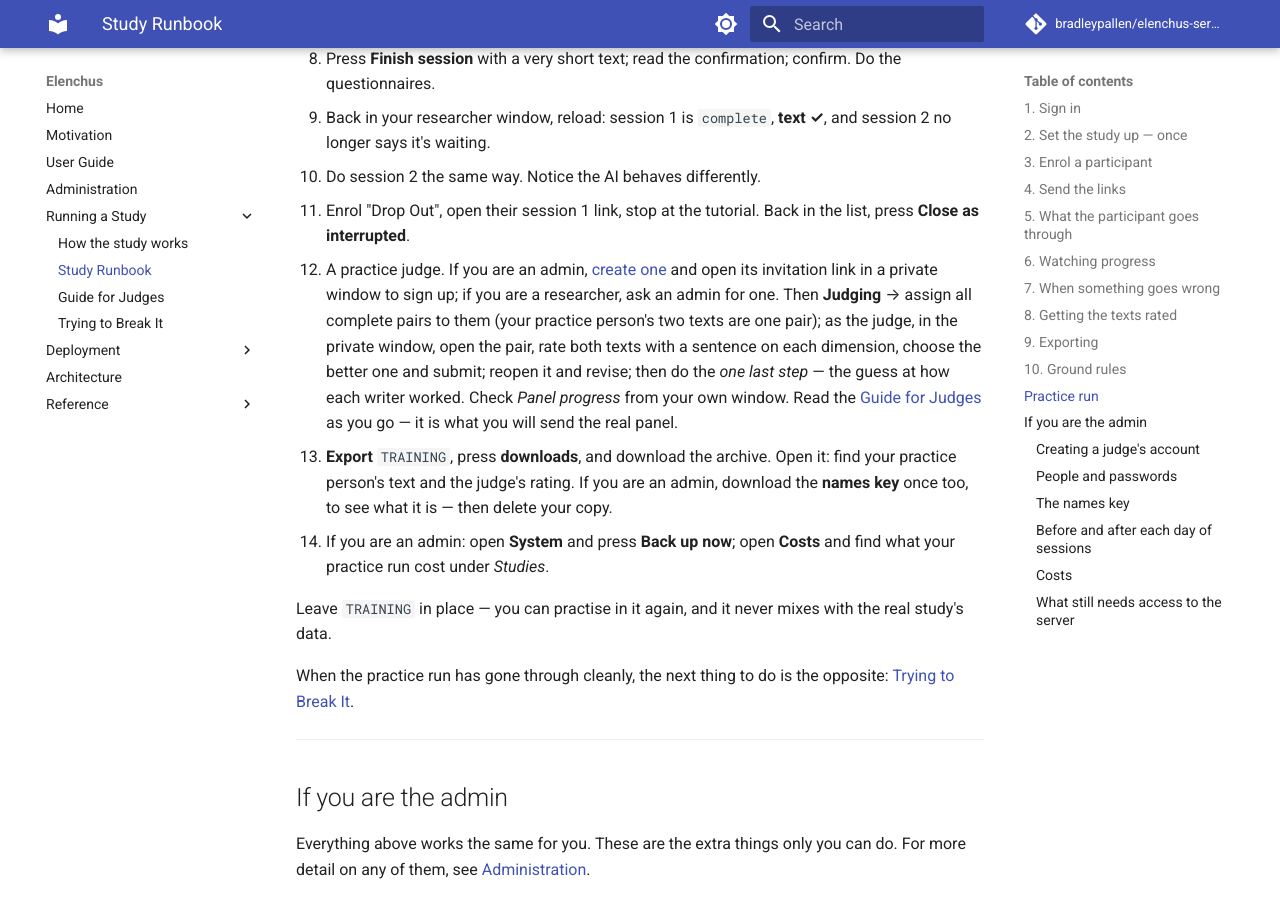
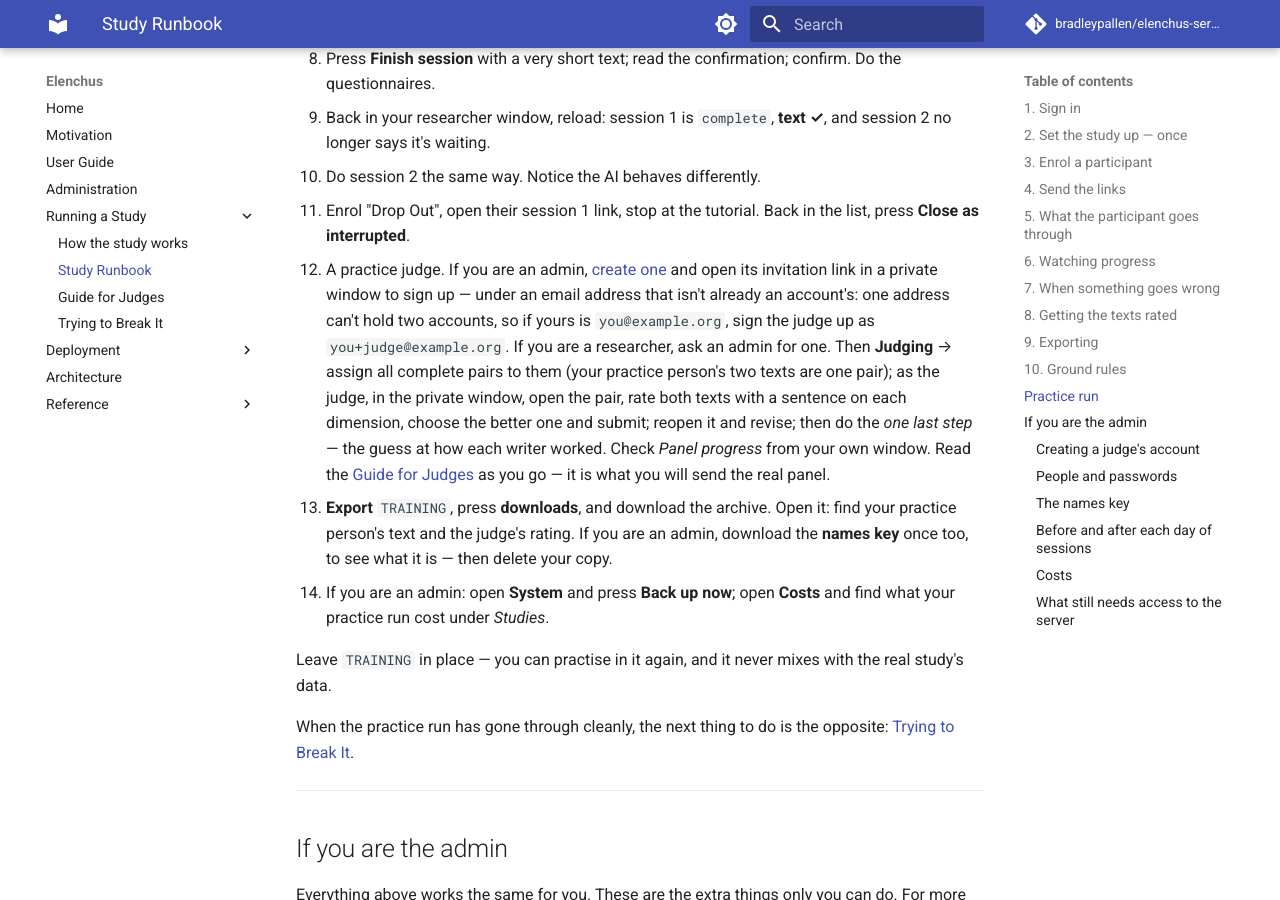
Before and after one commit to bradleypallen/elenchus-server, an MkDocs documentation site: the page built from docs/study-runbook.md, in a window 1280 px wide and 900 px high, scrolled down 7963 px. Built offline with MkDocs 1.6.1 and Material for MkDocs 9.7.7, drawn with Linux system fonts in a browser that asks for light colours; comment, search, counter and statistics services are not loaded.

Commit message:
docs(runbook): sign the practice judge up under a second email address
One email address can't hold two accounts, so an admin who signs the
practice judge up with their own address gets "An account already
exists" at step 12 of the practice run. The runbook now says so and
gives a plus-address as the example; the practice-run test checks that
the admin's own address is refused in plain words and that the invite
is still usable afterwards.

Co-Authored-By: Claude Fable 5.1 <noreply@anthropic.com>

```diff
--- a/docs/study-runbook.md
+++ b/docs/study-runbook.md
@@ -289,8 +289,11 @@ takes about half an hour, and nothing in it needs anyone else's help.
 11. Enrol "Drop Out", open their session 1 link, stop at the tutorial.
     Back in the list, press **Close as interrupted**.
 12. A practice judge. If you are an admin, [create one](#creating-a-judges-account)
-    and open its invitation link in a private window to sign up; if you
-    are a researcher, ask an admin for one. Then **Judging** → assign all
+    and open its invitation link in a private window to sign up — under
+    an email address that isn't already an account's: one address can't
+    hold two accounts, so if yours is `you@example.org`, sign the judge
+    up as `you+judge@example.org`. If you are a researcher, ask an admin
+    for one. Then **Judging** → assign all
     complete pairs to them (your practice person's two texts are one
     pair); as the judge, in the private window, open the pair, rate both
     texts with a sentence on each dimension, choose the better one and
```
Also changed, not shown: CHANGELOG.md (+8 -0 lines), 1 other file.
